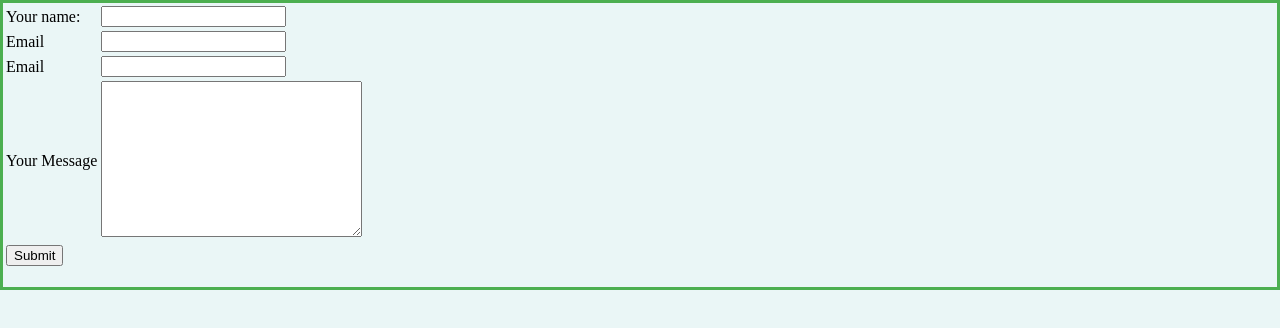
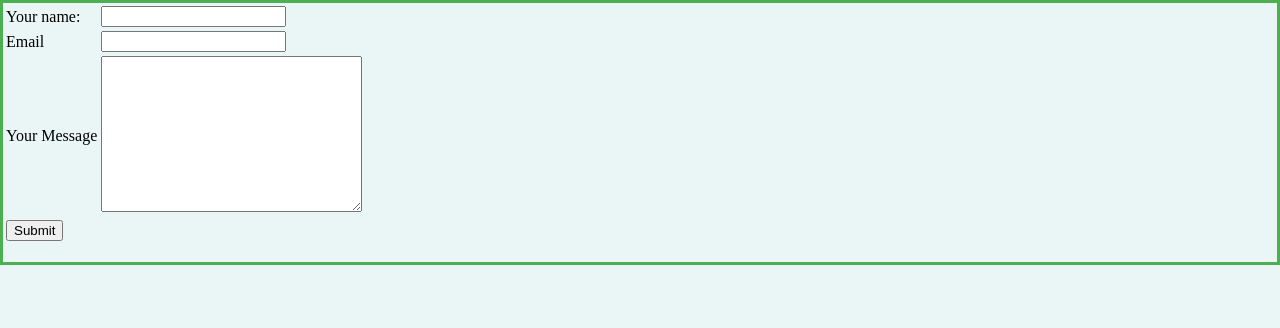
Before and after one commit to Soumyadip-Dutta/cv, a plain HTML site: page contact-me.html in a window 1280 px wide. Drawn offline with Linux system fonts and the light colour scheme.

Commit message:
Update contact-me.html

```diff
--- a/contact-me.html
+++ b/contact-me.html
@@ -33,10 +33,7 @@
         <td><label for="">Email</label></td>
         <td><input type="email" name="Email" value="" required></td>
       </tr>
-      <tr>
-        <td><label for="">Email</label></td>
-        <td><input type="email" name="Email" value="" required></td>
-      </tr>
+
       <tr>
         <td><label for="">Your Message</label></td>
         <td><textarea name="Message" rows="10" cols="30" required></textarea></td>
```
